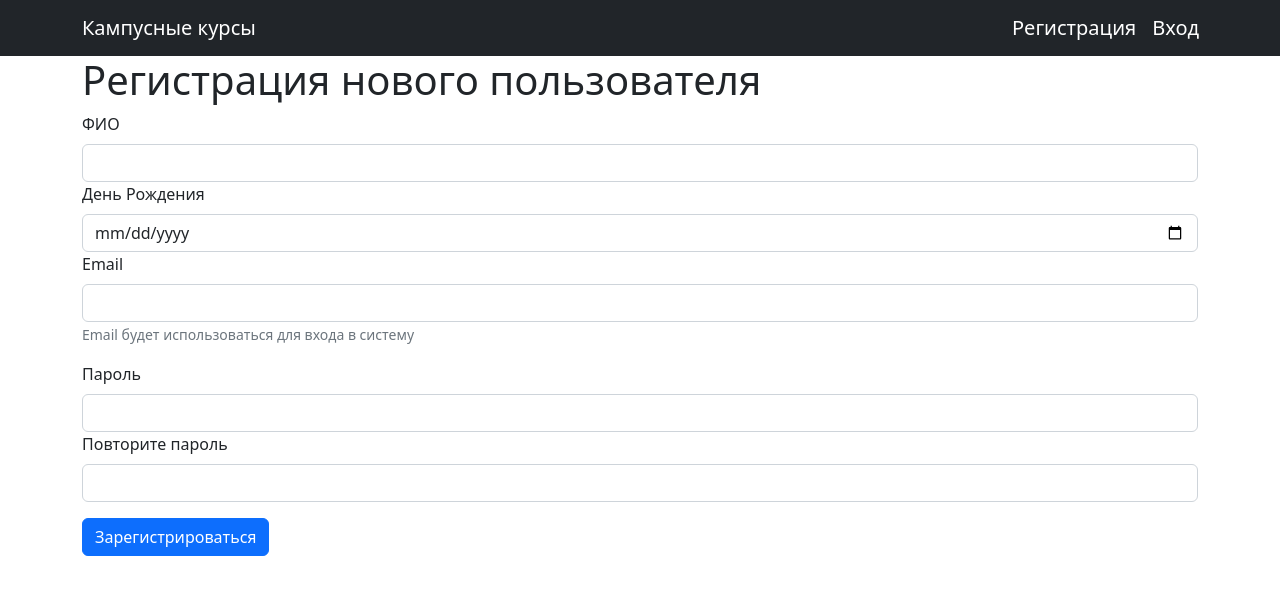
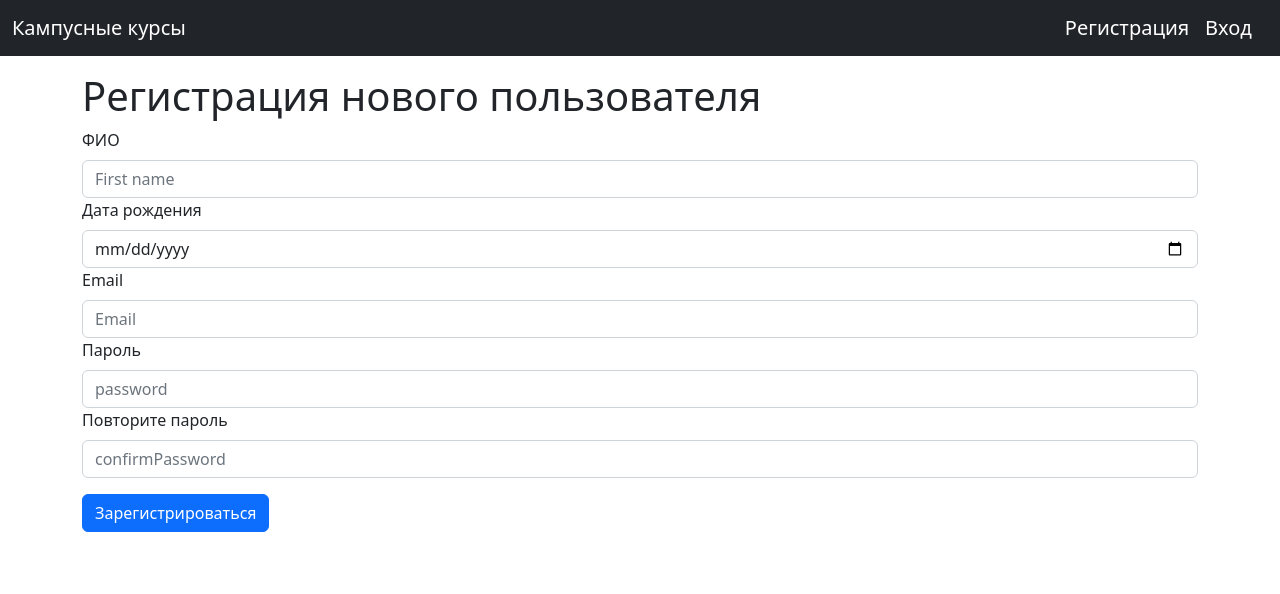
Before and after one commit to AlexVorms/CampusCourses, a React (Create React App) app in the folder project/: page /registration in a window 1280 px wide. Shown: the top 594 px of the page. Built offline with nearby package versions, Linux system fonts and the light colour scheme.

Commit message:
Work on bugs

```diff
--- a/project/src/components/Header/Header_for_user.js
+++ b/project/src/components/Header/Header_for_user.js
@@ -5,11 +5,10 @@ import { Container } from "react-bootstrap";
 
 let HeaderForUser = () =>{
     return (
-        <div className='Havbar'>
                 <Navbar bg="dark" expand="md" variant="dark">
-                <Container>
+                     <div className='container-fluid'>
              <Navbar.Brand >Кампусные курсы</Navbar.Brand>
-                 <div className ="col-2 justify-content-end">
+                 <div className ="justify-content-end">
                     <Navbar.Brand>
                         <NavLink to="/registration" style={{ textDecoration: 'none', color: 'white' }}>Регистрация</NavLink>
                     </Navbar.Brand>
@@ -17,9 +16,10 @@ let HeaderForUser = () =>{
                         <NavLink to="/login" style={{ textDecoration: 'none', color: 'inherit' }}>Вход</NavLink>
                     </Navbar.Brand>
                     </div>
-        </Container>
+
+                     </div>
                 </Navbar>
-            </div>
+
     )
 }
 
--- a/project/src/components/HomePage.js
+++ b/project/src/components/HomePage.js
@@ -2,7 +2,7 @@ import React from 'react';
 function HomePage() {
     return (
         <div>
-            <div className='text-center'>
+            <div className='text-center mt-3'>
             <h1>Добро пожаловать в систему кампусных курсов</h1>
             </div>
         </div>
--- a/project/src/components/RegistrationPage/Registration.jsx
+++ b/project/src/components/RegistrationPage/Registration.jsx
@@ -2,79 +2,220 @@ import React from 'react';
 import Button from 'react-bootstrap/Button';
 import Form from 'react-bootstrap/Form';
 import {Container, Row, Col} from 'react-bootstrap';
+import { Controller, useForm } from 'react-hook-form';
 
-class Registration extends React.Component {
-    constructor(props) {
-      super(props);
+function Registration(props){
+        const {control,
+            handleSubmit,
+            formState:{errors},
+            getValues
+            } = useForm({
+            defaultValues:{
+                fullName: '',
+                birthDate: '',
+                email: '',
+                password: '',
+                confirmPassword: ''
+            }
+        });
 
-      this.emailRef = React.createRef();
-      this.passwordRef = React.createRef();
-      this.fullNameRef = React.createRef();
-      this.birthDateRef = React.createRef();
-      this.passwordControlRef = React.createRef();
-      this.onChange = this.onChange.bind(this);
-    }
-
-    onChange() {
-        let password = this.passwordRef.current.value,
-        passwordControl = this.passwordControlRef.current.value,
-        email = this.emailRef.current.value,
-        birthDate = this.birthDateRef.current.value,
-        fullName = this.fullNameRef.current.value;
-        if(password === passwordControl){
-            let data = {
-                fullName: fullName,
-                birthDate: birthDate,
-                email: email,
-                password: password,
-                confirmPassword: passwordControl
-            }
-            console.log(data);
-
-            this.props.handleOnClick(data)
-        }
-        else{
-           alert('Пароли не совпадают')
-        }
-    }
-
-    render() {
+        const formSubmit = (data) => {
+            console.log(data)
+           props.handleOnClick(data)
+        };
+        const confirmPassword = (value) => {
+            return value === getValues('password')
+        };
         return (
-            <Container>
-                <Row>
+            <Container className="mt-3">
+                <Row className="mb-3">
                     <Col>
                         <h1>Регистрация нового пользователя</h1>
-                    <Form>
-                    <Form.Label>ФИО</Form.Label>
-                        <Form.Control type="name" ref={this.fullNameRef}/>
+                        <Form noValidate >
+                            <Form.Group as={Col} md="12" controlId="validationCustom01">
+                                <Form.Label>ФИО</Form.Label>
+                                    <Controller
+                                    name = 'fullName'
+                                    control={control}
+                                    rules = {{
+                                        required: true,
+                                        minLength: 1
+                                    }}
+                                    render = {({field}) => (
+                                    <Form.Control
+                                        isInvalid={errors.fullName}
+                                        type="text"
+                                        {...field}
+                                        placeholder="First name"
+                                    />
+                                    )}
+                                    />
+                                    {errors.fullName?.type === 'minLength' && (
+                                        <Form.Control.Feedback type="invalid">
+                                        Минимальная длина 1
+                                    </Form.Control.Feedback>
+                                    )}
+                                    {errors.fullName?.type === 'required' && (
+                                        <Form.Control.Feedback type="invalid">
+                                        Это обязательное поле ввода
+                                    </Form.Control.Feedback>
+                                    )}
+                            </Form.Group>
 
-                    <Form.Label>День Рождения</Form.Label>
-                    <Form.Control type="date" ref={this.birthDateRef}/>
 
-                    <Form.Group className="mb-3" controlId="formBasicEmail">
-                        <Form.Label>Email</Form.Label>
-                        <Form.Control type="email"  ref={this.emailRef} />
-                        <Form.Text className="text-muted">
-                        Email будет использоваться для входа в систему
-                        </Form.Text>
-                    </Form.Group>
+                            <Form.Group as={Col} md="12" controlId="validationCustom06">
+                                <Form.Label>Дата рождения</Form.Label>
+                                    <Controller
+                                    name = 'birthDate'
+                                    control={control}
+                                    rules = {{
+                                        required: true,
+                                    }}
+                                    render = {({field}) => (
+                                    <Form.Control
+                                        isInvalid={errors.birthDate}
+                                        type="date"
+                                        {...field}
+                                        placeholder="birthDate"
+                                    />
+                                    )}
+                                    />
+                                    {errors.birthDate?.type === 'required' && (
+                                        <Form.Control.Feedback type="invalid">
+                                        Это обязательное поле ввода
+                                    </Form.Control.Feedback>
+                                    )}
+                            </Form.Group>
 
-                    <Form.Group className="mb-3" controlId="formBasicPassword">
-                        <Form.Label>Пароль</Form.Label>
-                        <Form.Control type="password" ref={this.passwordRef} />
-                        <Form.Label>Повторите пароль</Form.Label>
-                        <Form.Control type="password" ref={this.passwordControlRef}/>
-                    </Form.Group>
+                            <Form.Group as={Col} md="12" controlId="validationCustom02">
+                            <Form.Label>Email</Form.Label>
+                            <Controller
+                            name = 'email'
+                            control={control}
+                            rules = {{
+                                required:true,
+                                pattern:{
+                                    value: /^[a-z0-9._%+-]+@[a-z0-9.-]+\.[a-z]{2,4}$/i
+                                }
+                            }}
+                            render = {({field}) => (
+                            <Form.Control
+                                isInvalid={errors.email}
+                                type="text"
+                                {...field}
+                                placeholder="Email"
+                            />
+                            )}
+                            />
+                            {errors.email?.type === 'pattern' && (
+                                <Form.Control.Feedback type="invalid">
+                                Некорректный email
+                               </Form.Control.Feedback>
+                            )}
+                            {errors.email?.type === 'required' && (
+                                <Form.Control.Feedback type="invalid">
+                                Это обязательное поле ввода
+                               </Form.Control.Feedback>
+                            )}
+                            </Form.Group>
 
-                    <Button variant="primary" type="button" onClick={this.onChange}>
-                        Зарегистрироваться
-                    </Button>
-                    </Form>
+
+
+                            <Form.Group as={Col} md="12" controlId="validationCustom03">
+                                <Form.Label>Пароль</Form.Label>
+                                    <Controller
+                                    name = 'password'
+                                    control={control}
+                                    rules = {{
+                                        required: true,
+                                        minLength: 6,
+                                        maxLength: 32,
+                                        pattern:{
+                                            value:/^(?=.*?[0-9])/i
+                                        }
+                                    }}
+                                    render = {({field}) => (
+                                    <Form.Control
+                                        isInvalid={errors.password}
+                                        type="text"
+                                        {...field}
+                                        placeholder="password"
+                                    />
+                                    )}
+                                    />
+                                    {errors.password?.type === 'minLength' && (
+                                        <Form.Control.Feedback type="invalid">
+                                        Минимальная длина 6
+                                    </Form.Control.Feedback>
+                                    )}
+                                    {errors.password?.type === 'maxLength' && (
+                                        <Form.Control.Feedback type="invalid">
+                                       Максимальная длина 32
+                                    </Form.Control.Feedback>
+                                    )}
+                                    {errors.password?.type === 'required' && (
+                                        <Form.Control.Feedback type="invalid">
+                                        Это обязательное поле ввода
+                                    </Form.Control.Feedback>
+                                    )}
+                                    {errors.password?.type === 'pattern' && (
+                                        <Form.Control.Feedback type="invalid">
+                                        В пароле должна быть хотя бы одна цифра
+                                    </Form.Control.Feedback>
+                                    )}
+                            </Form.Group>
+
+
+
+                            <Form.Group as={Col} md="12" controlId="validationCustom04">
+                                <Form.Label>Повторите пароль</Form.Label>
+                                    <Controller
+                                    name = 'confirmPassword'
+                                    control={control}
+                                    rules = {{
+                                        validate: confirmPassword,
+                                        required: true,
+                                        minLength: 6,
+                                        maxLength: 32
+                                    }}
+                                    render = {({field}) => (
+                                    <Form.Control
+                                        isInvalid={errors.confirmPassword}
+                                        type="text"
+                                        {...field}
+                                        placeholder="confirmPassword"
+                                    />
+                                    )}
+                                    />
+                                    {errors.confirmPassword?.type === 'minLength' && (
+                                        <Form.Control.Feedback type="invalid">
+                                        Минимальная длина 6
+                                    </Form.Control.Feedback>
+                                    )}
+                                    {errors.confirmPassword?.type === 'required' && (
+                                        <Form.Control.Feedback type="invalid">
+                                        Это обязательное поле ввода
+                                    </Form.Control.Feedback>
+                                    )}
+                                    {errors.confirmPassword?.type === 'maxLength' && (
+                                        <Form.Control.Feedback type="invalid">
+                                       Максимальная длина 32
+                                    </Form.Control.Feedback>
+                                    )}
+                                    {errors.confirmPassword?.type === 'validate' && (
+                                        <Form.Control.Feedback type="invalid">
+                                        Пароли должны совпадать
+                                    </Form.Control.Feedback>
+                                    )}
+                            </Form.Group>
+
+                            <Button className="mt-3" type="button" onClick = {handleSubmit(formSubmit)}>Зарегистрироваться</Button>
+
+                         </Form>
                     </Col>
                 </Row>
             </Container>
         );
-    }
 }
 
 export default Registration;
```
Also changed, not shown: project/src/components/Header/Header_for_Student.js (+9 -5 lines), project/src/components/Header/Header_for_authUser.js (+4 -5 lines), project/src/components/Header/Header_for_teacher.jsx (+7 -4 lines), project/src/components/Header/Header_for_teacher_and_student.jsx (+11 -7 lines), 1 other file (tests, documents, lock files or other folders).
